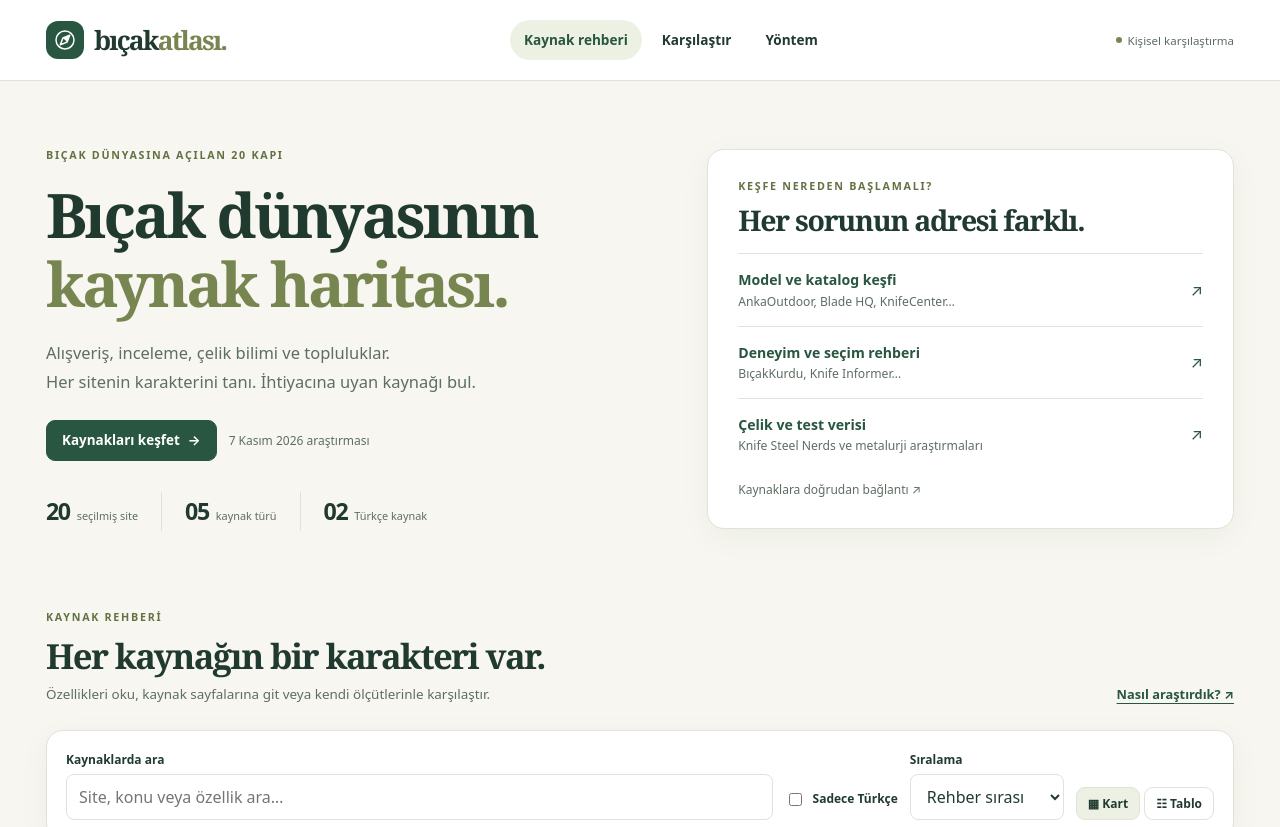
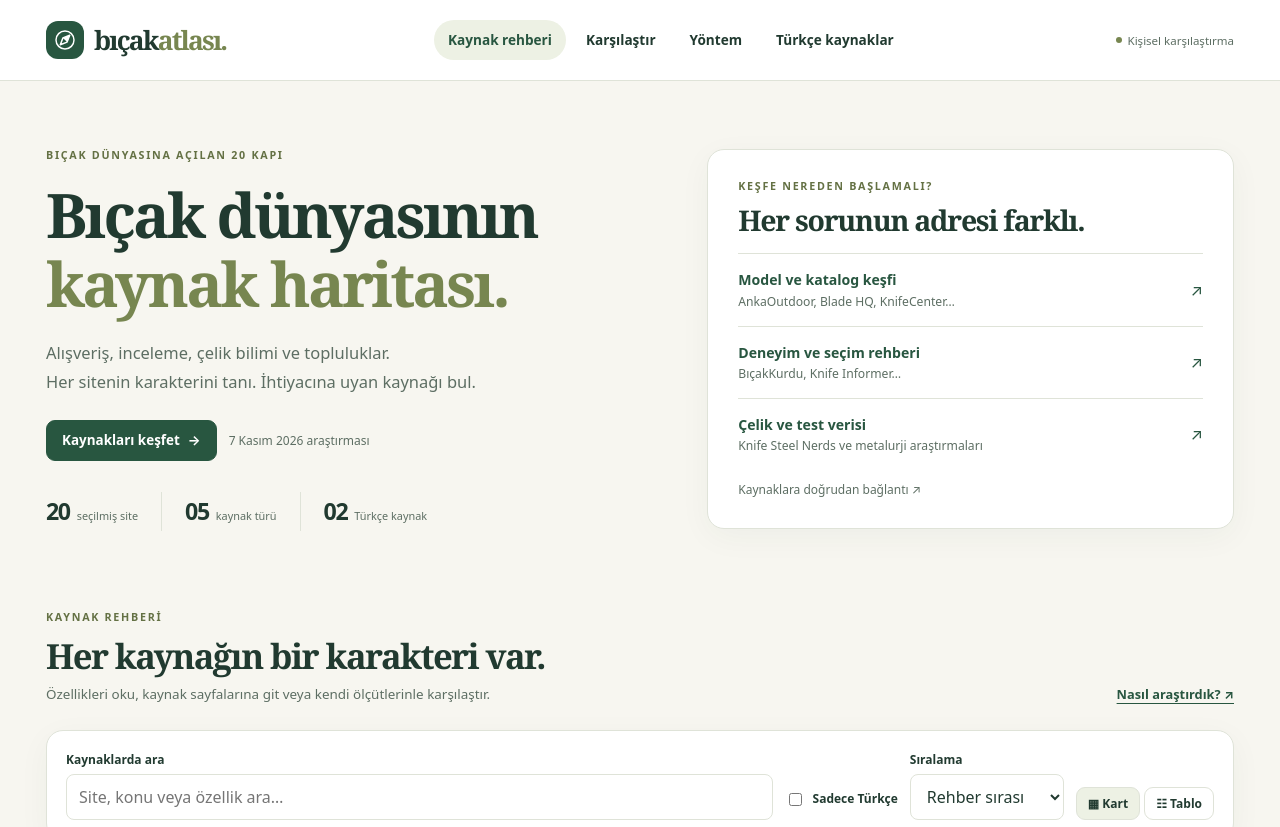
Before and after one commit to kargu1071/bicak-atlasi, a plain HTML site: page index.html in a window 1280 px wide. Shown: the top 827 px of the page. Drawn offline with Linux system fonts and the light colour scheme.

Commit message:
Link Turkish knife sources from Atlas navigation

```diff
--- a/index.html
+++ b/index.html
@@ -400,6 +400,7 @@ body { margin: 0; }
         <a href="#atlas/rehber" data-nav="directory" aria-current="page">Kaynak rehberi</a>
         <a href="#atlas/karsilastir" data-nav="compare">Karşılaştır <span id="atlas-nav-count"></span></a>
         <a href="#atlas/yontem" data-nav="method">Yöntem</a>
+        <a href="./turkce-bicak-kaynaklari/">Türkçe kaynaklar</a>
       </nav>
       <span class="ba-pill"><span class="ba-dot"></span> Kişisel karşılaştırma</span>
     </div>
```
